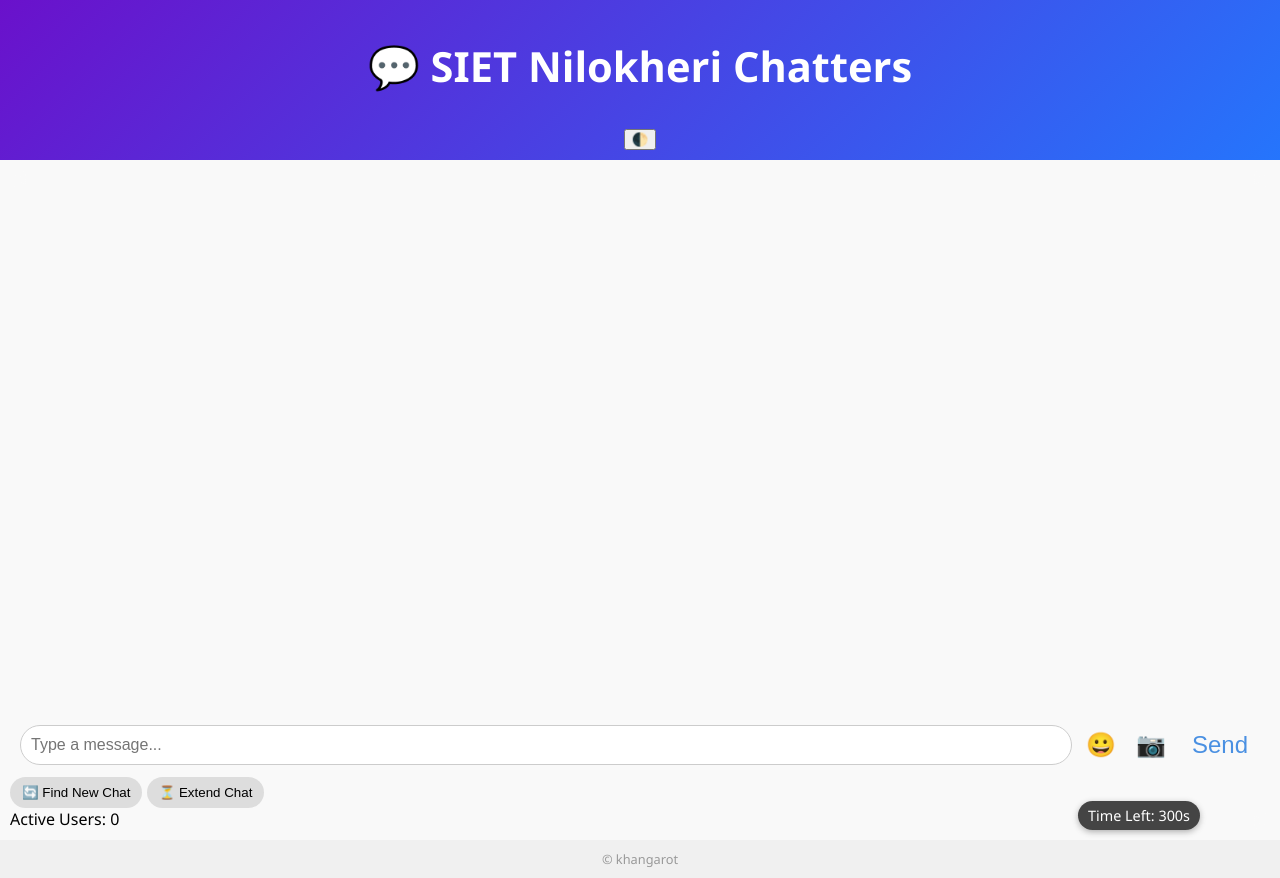
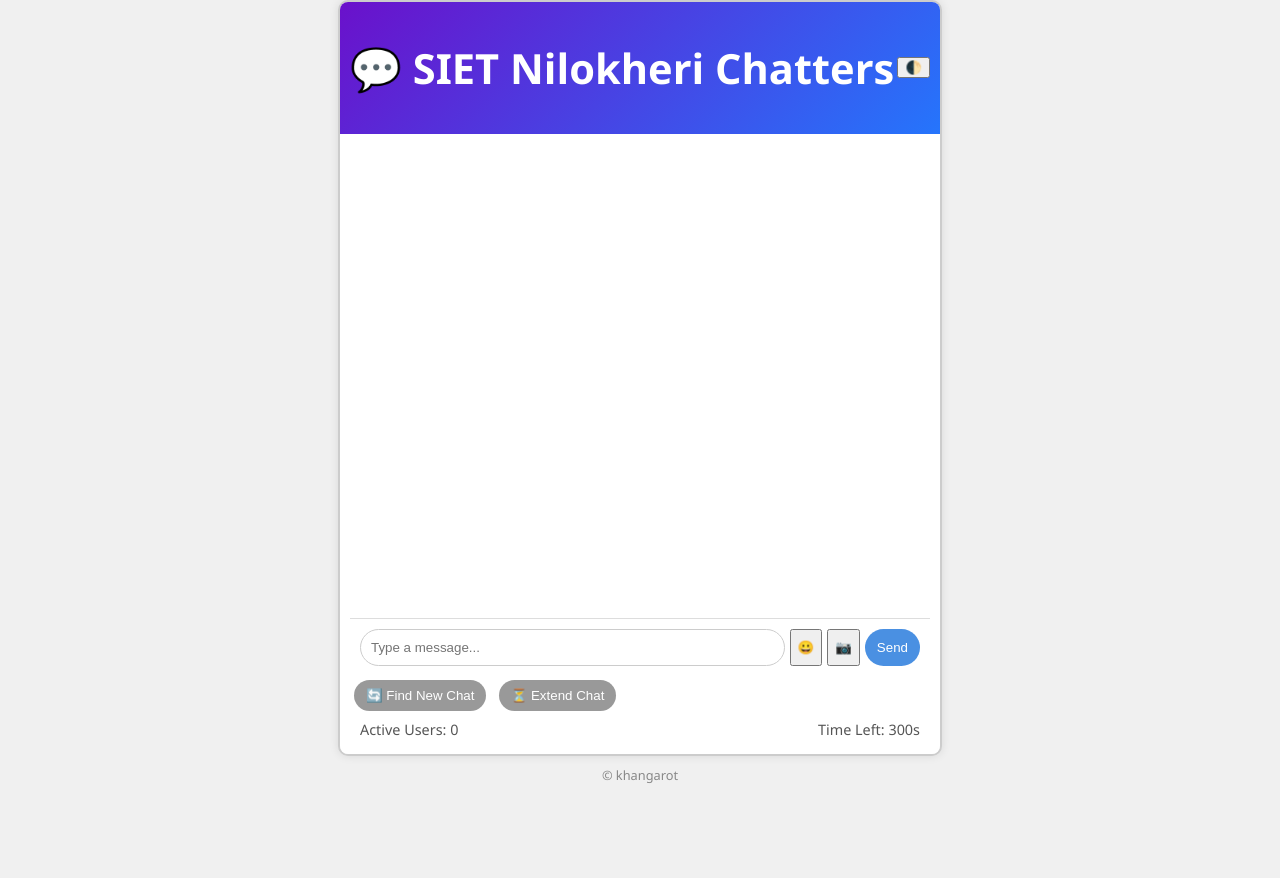
Before and after one commit to Ankitrana00/SIET_NILOKHERI_CHATTERS_JS, a website: page public/index.html in a window 1280 px wide. After the commit the page ends 800 px from the top, so only its background shows below. Drawn offline with nearby package versions, Linux system fonts and the light colour scheme; no server answers.

Commit message:
Updated UI and restored random matching

```diff
--- a/public/index.html
+++ b/public/index.html
@@ -11,17 +11,13 @@
 </head>
 
 <body>
-  <!-- Typing indicator -->
-  <div id="typing-indicator" class="typing-indicator" style="display: none;">Stranger is typing...</div>
-
-  <!-- Notification sound -->
-  <audio id="notification-sound" src="notification.mp3" preload="auto"></audio>
-
-  <div class="app-container">
+  <div class="app-frame">
     <header class="app-header">
       <h1>💬 SIET Nilokheri Chatters</h1>
       <button id="dark-mode-toggle" title="Toggle Dark Mode">🌓</button>
     </header>
+
+    <div id="typing-indicator" class="typing-indicator" style="display: none;">Stranger is typing...</div>
 
     <main class="chat-container glass">
       <div id="chat-box" class="chat-box"></div>
@@ -42,22 +38,17 @@
         <span id="active-users">Active Users: 0</span>
         <span id="timer">Time Left: 300s</span>
       </div>
+
+      <div class="reaction-popup" style="display: none;">
+        ❤️ 😂 👍 😮 😢
+      </div>
     </main>
 
-    <!-- Reaction Popup -->
-    <div class="reaction-popup" style="display: none;">
-      ❤️ 😂 👍 😮 😢
-    </div>
-
-    <!-- Emoji Picker -->
     <emoji-picker id="emoji-picker" style="display: none;"></emoji-picker>
-
-    <!-- Image Upload -->
     <input type="file" id="image-input" accept="image/*" style="display: none;" />
   </div>
 
-  <footer>
-    © khangarot
-  </footer>
+  <audio id="notification-sound" src="notification.mp3" preload="auto"></audio>
+  <footer>© khangarot</footer>
 </body>
 </html>
--- a/public/style.css
+++ b/public/style.css
@@ -20,6 +20,17 @@ body {
   --dark-bubble-other: #333;
 }
 
+/* == FRAME == */
+.app-frame {
+  max-width: 600px;
+  margin: auto;
+  border: 2px solid #ccc;
+  border-radius: 10px;
+  overflow: hidden;
+  background: white;
+  box-shadow: 0 0 10px rgba(0,0,0,0.1);
+}
+
 /* == HEADER == */
 header {
   background: linear-gradient(135deg, #6a11cb, #2575fc);
@@ -30,43 +41,65 @@ header {
   position: sticky;
   top: 0;
   z-index: 10;
+  display: flex;
+  justify-content: space-between;
+  align-items: center;
 }
 
 /* == CHAT CONTAINER == */
 .chat-container {
   display: flex;
   flex-direction: column;
-  height: calc(100vh - 140px);
+  height: 75vh;
   overflow-y: auto;
   padding: 10px;
   background: rgba(255, 255, 255, 0.6);
-  backdrop-filter: blur(12px);
-  position: relative;
+  backdrop-filter: blur(10px);
 }
 
 .chat-box {
-  flex: 1;
+  flex-grow: 1;
   overflow-y: auto;
+  padding: 10px;
 }
 
 /* == CHAT BUBBLES == */
 .chat-bubble {
   max-width: 75%;
-  padding: 8px 12px;
+  padding: 10px;
   margin: 6px 0;
   border-radius: 12px;
   box-shadow: 0 1px 3px rgba(0,0,0,0.1);
   word-wrap: break-word;
+  position: relative;
+  clear: both;
 }
 
 .chat-bubble.user {
+  background: var(--bubble-bg-user);
   align-self: flex-end;
-  background: var(--bubble-bg-user);
+  float: right;
 }
 
 .chat-bubble.partner {
+  background: var(--bubble-bg-other);
   align-self: flex-start;
-  background: var(--bubble-bg-other);
+  float: left;
+}
+
+.chat-bubble img {
+  max-width: 150px;
+  border-radius: 8px;
+  margin-top: 5px;
+  display: block;
+}
+
+/* == DARK MODE == */
+body.dark-mode {
+  --bg-color: #121212;
+  --text-color: #fff;
+  background: var(--bg-color);
+  color: var(--text-color);
 }
 
 body.dark-mode .chat-bubble.user {
@@ -79,124 +112,75 @@ body.dark-mode .chat-bubble.partner {
   color: white;
 }
 
-/* == IMAGE STYLING == */
-.chat-photo {
-  max-width: 150px;
-  height: auto;
-  border-radius: 8px;
-  margin: 5px 0;
-  display: block;
-}
-
-.user-photo {
-  float: right;
-}
-
-.partner-photo {
-  float: left;
-}
-
 /* == INPUT AREA == */
 .input-group {
   display: flex;
-  align-items: center;
+  gap: 5px;
   padding: 10px;
-  gap: 8px;
+  border-top: 1px solid #ddd;
 }
 
-#message-input {
+.input-group input {
   flex-grow: 1;
   padding: 10px;
+  border-radius: 20px;
   border: 1px solid #ccc;
-  border-radius: 20px;
   outline: none;
-  font-size: 1rem;
-}
-
-#send-btn, #photo-btn, #emoji-btn {
-  background: transparent;
-  border: none;
-  font-size: 1.5rem;
-  cursor: pointer;
-  color: var(--primary-color);
-  transition: transform 0.2s ease;
-}
-
-#send-btn:hover, #photo-btn:hover, #emoji-btn:hover {
-  transform: scale(1.1);
 }
 
 .primary-btn, .secondary-btn {
   padding: 8px 12px;
+  border: none;
   border-radius: 20px;
-  border: none;
+  background-color: var(--primary-color);
+  color: white;
   cursor: pointer;
 }
 
-.primary-btn {
-  background-color: var(--primary-color);
-  color: white;
+.secondary-btn {
+  background-color: #999;
+  margin: 4px;
 }
 
-.secondary-btn {
-  background-color: #ddd;
+.status-bar {
+  display: flex;
+  justify-content: space-between;
+  font-size: 0.9rem;
+  padding: 5px 10px;
+  color: #555;
 }
 
-/* == EMOJI PICKER == */
-emoji-picker {
+.reaction-popup {
   position: absolute;
-  bottom: 60px;
-  right: 10px;
+  bottom: 50px;
+  background: #fff;
+  border-radius: 20px;
+  padding: 5px 10px;
+  box-shadow: 0 2px 8px rgba(0,0,0,0.2);
+  display: flex;
+  gap: 8px;
+  font-size: 1.2rem;
   z-index: 1000;
 }
 
-/* == TIMER == */
-#timer {
-  position: fixed;
-  bottom: 10px;
-  right: 80px;
-  background: #444;
-  color: white;
-  padding: 5px 10px;
-  border-radius: 20px;
-  font-size: 0.9rem;
-  box-shadow: 0 2px 6px rgba(0,0,0,0.3);
+.typing-indicator {
+  text-align: center;
+  font-style: italic;
+  color: #666;
+  padding: 4px;
 }
 
-body.dark-mode #timer {
-  background: #666;
-}
-
-/* == DARK MODE == */
-body.dark-mode {
-  --bg-color: #121212;
-  --text-color: #fff;
-  background: var(--bg-color);
-  color: var(--text-color);
-}
-
-/* == REACTION POPUP == */
-.reaction-popup {
+emoji-picker {
   position: absolute;
-  background: white;
-  border-radius: 10px;
-  box-shadow: 0 2px 6px rgba(0,0,0,0.3);
-  padding: 5px 10px;
-  display: flex;
-  gap: 8px;
-  font-size: 1.2rem;
-  z-index: 100;
-}
-
-body.dark-mode .reaction-popup {
-  background: #444;
-  color: white;
+  bottom: 70px;
+  right: 20px;
+  z-index: 999;
 }
 
 /* == FOOTER == */
 footer {
-  font-size: 0.8rem;
-  color: #999;
   text-align: center;
   padding: 10px;
+  color: #888;
+  font-size: 0.8rem;
 }
```
